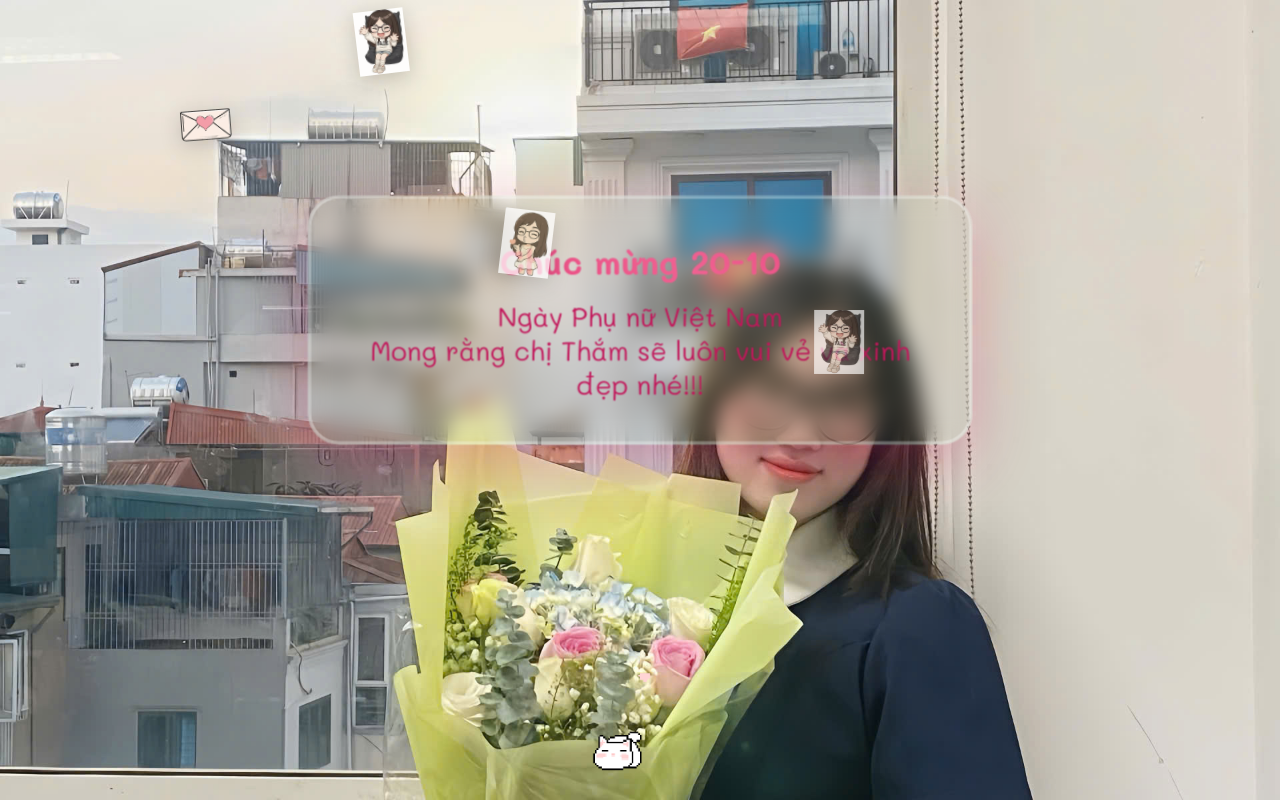
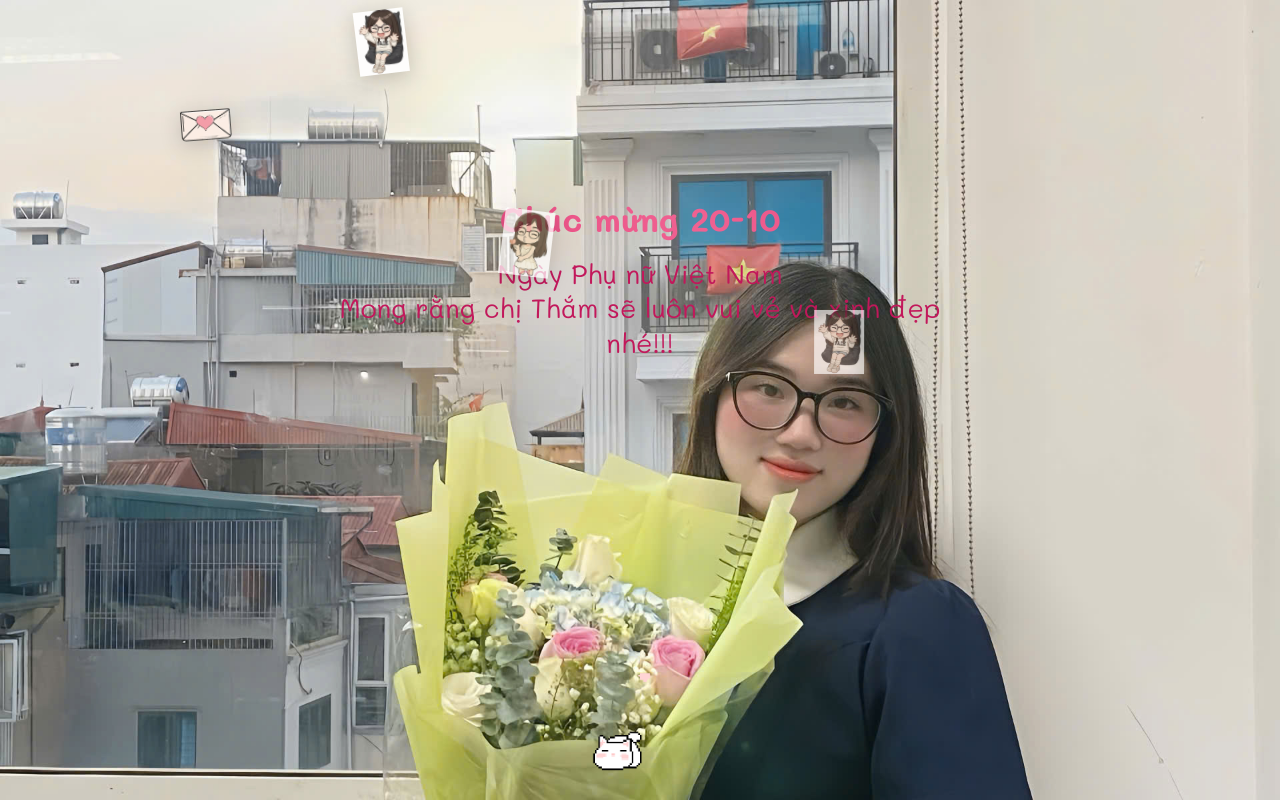
Before and after one commit to chan2705/happy_ngoctham, a plain HTML site: page index.html in a window 1280 px wide. Drawn offline with Linux system fonts and the light colour scheme.

Commit message:
Refactor styles in index.html for cleaner design
Removed padding, border radius, and box shadow from the element in index.html. Adjusted backdrop filter and border to none.

```diff
--- a/index.html
+++ b/index.html
@@ -38,19 +38,17 @@
             left: 50%;
             transform: translate(-50%, 0);
             background: transparent;
-            padding: 40px 50px;
-            border-radius: 30px;
+            padding: 0;
+            border-radius: 0;
             font-size: 1.6rem;
             font-weight: 400;
             color: #c2185b;
             text-align: center;
-            box-shadow: 0 20px 60px rgba(216, 27, 96, 0.3),
-                0 0 0 1px rgba(255, 255, 255, 0.5) inset;
-            z-index: 1;
+            box-shadow: none;
             max-width: 90%;
             animation: pulse 3s ease-in-out infinite;
-            backdrop-filter: blur(10px);
-            border: 2px solid rgba(255, 255, 255, 0.3);
+            backdrop-filter: none;
+            border: none;
         }
 
         @keyframes pulse {
```
